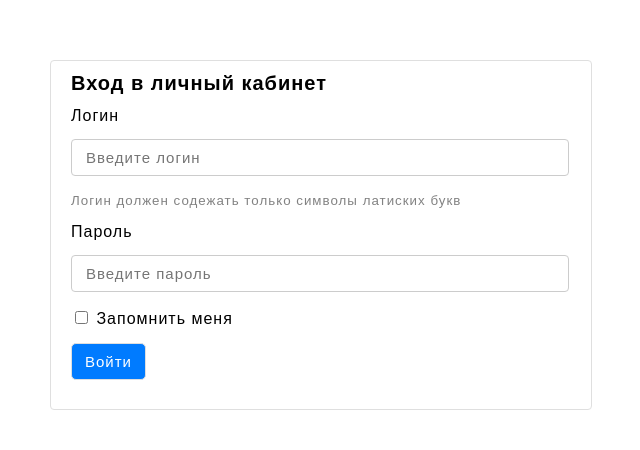
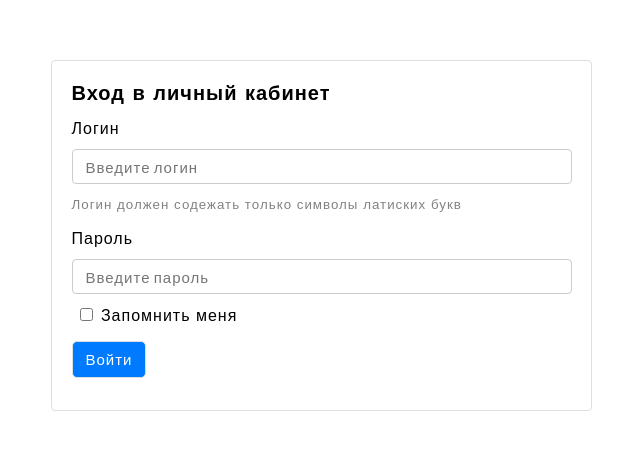
Before and after one commit to MayaDevel/first-markup-project, a plain HTML site: page index.html in a window 1280 px wide. Shown: the part 224-674 px from the top of the page, without its empty margins (319-959 px from the left). Drawn offline with Linux system fonts and the light colour scheme; a web font is replaced by a local one.

Commit message:
Доработки

```diff
--- a/index.html
+++ b/index.html
@@ -7,24 +7,28 @@
 </head>
 <body>
 
-    <div class="applications__form"><br>
-        <strong>Вход в личный кабинет</strong><p>
-        Логин
+    <div class="form"><br>
+        <strong class="form__cabinet">Вход в личный кабинет</strong><p>
+        <span>Логин</span>
+        <form class="form__placeholder">
+            <p>
+                <input class="form__placeholder-input" name="login" placeholder="Введите логин">
+            </p>
+        </form>
+        <small class="form__logout">Логин должен содежать только символы латиских букв</small><p>
+        <p>Пароль</p>
+        <form class="form__placeholder">
+            <p>
+                <input class="form__placeholder-input" name="pass" type="password" placeholder="Введите пароль"><p>
+        </form>
+        <form class="form__box">
+                <input class="form__box-check" type="checkbox" name="answer" value="a3">
+                <span>Запомнить меня</span>
+            </p>
+        </form>
         <form>
             <p>
-                <input class="input" name="login" placeholder="Введите логин">
-            </p>
-        </form>
-        <small>Логин должен содежать только символы латиских букв</small><p>
-        Пароль<br>
-        <form>
-            <p>
-                <input class="input" name="pass" type="password" placeholder="Введите пароль"><p>
-                <input class="check" type="checkbox" name="answer" value="a3">
-                Запомнить меня
-            </p>
-            <p>
-                <input class="button" type="submit" value="Войти">
+                <input class="form__button" type="submit" value="Войти">
             </p>
         </form>
     </div>
--- a/style.css
+++ b/style.css
@@ -15,19 +15,23 @@ strong {
     font-size: 20px;
 }
 
-.applications__form:not(small) {
+.form {
     border: 1px solid #DFDFDF;
     border-radius: 4px;
     font-family: 'wf_SegoeUILight', sans-serif;
     font-size: 16px;
-    height: 348px;
+    height: 344px;
     letter-spacing: 1px;
-    line-height: 15px;
+    line-height: 18px;
     margin: 284px auto;
     padding-left: 20px;
-    width: 520px;
+    padding-top: 5px;
+    width: 519px;
 }
-.button {
+.form__box {
+    padding-left: 4px;
+}
+.form__button {
     background: #007BFF;
     border: 1px solid #DFDFDF;
     border-radius: 5px;
@@ -38,18 +42,26 @@ strong {
     letter-spacing: 1px;
     padding: 9px 13px 9px 13px;
 }
-.input {
+.form__box-check {
+    /*display: none;*/
+}
+.form__cabinet {
+    word-spacing: 1px;
+}
+.form__placeholder {
+    padding-left: 5px;
+}
+.form__placeholder-input {
     border: 1px solid #CCC;
     border-radius: 4px;
     font-family: 'wf_SegoeUILight', sans-serif;
     font-size: 15px;
     letter-spacing: 1px;
+    margin: -5px;
     /*padding: 10px 0 10px 14px*/
-    padding-bottom: 9px;
-    padding-left: 14px;
+    padding-bottom: 7px;
+    padding-left: 13px;
     padding-top: 9px;
-    width: 480px;
+    width: 483px;
+    word-spacing: -2px;
 }
-.check {
-    /*display: none;*/
-}
```
Also changed, not shown: 1 other file.
